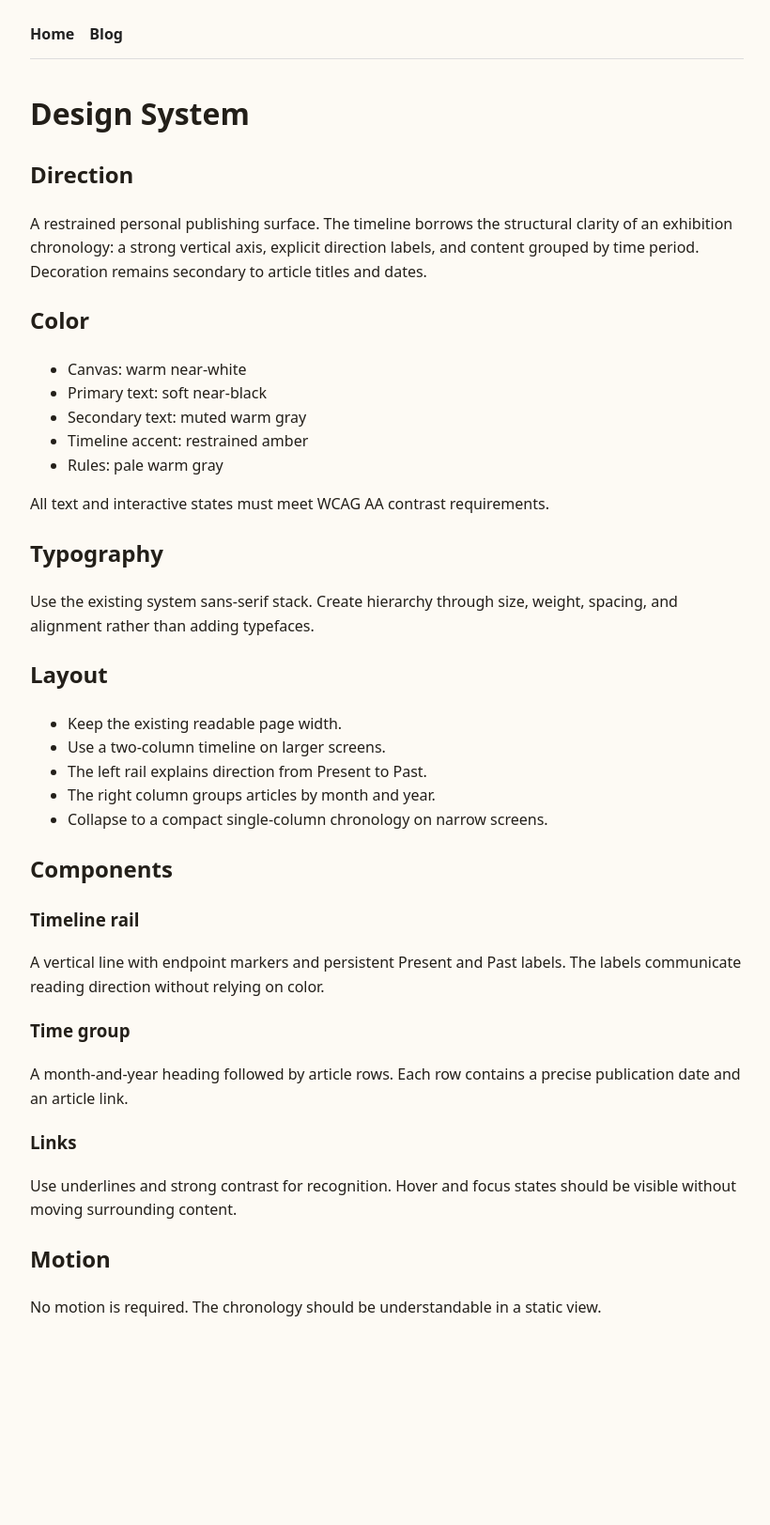
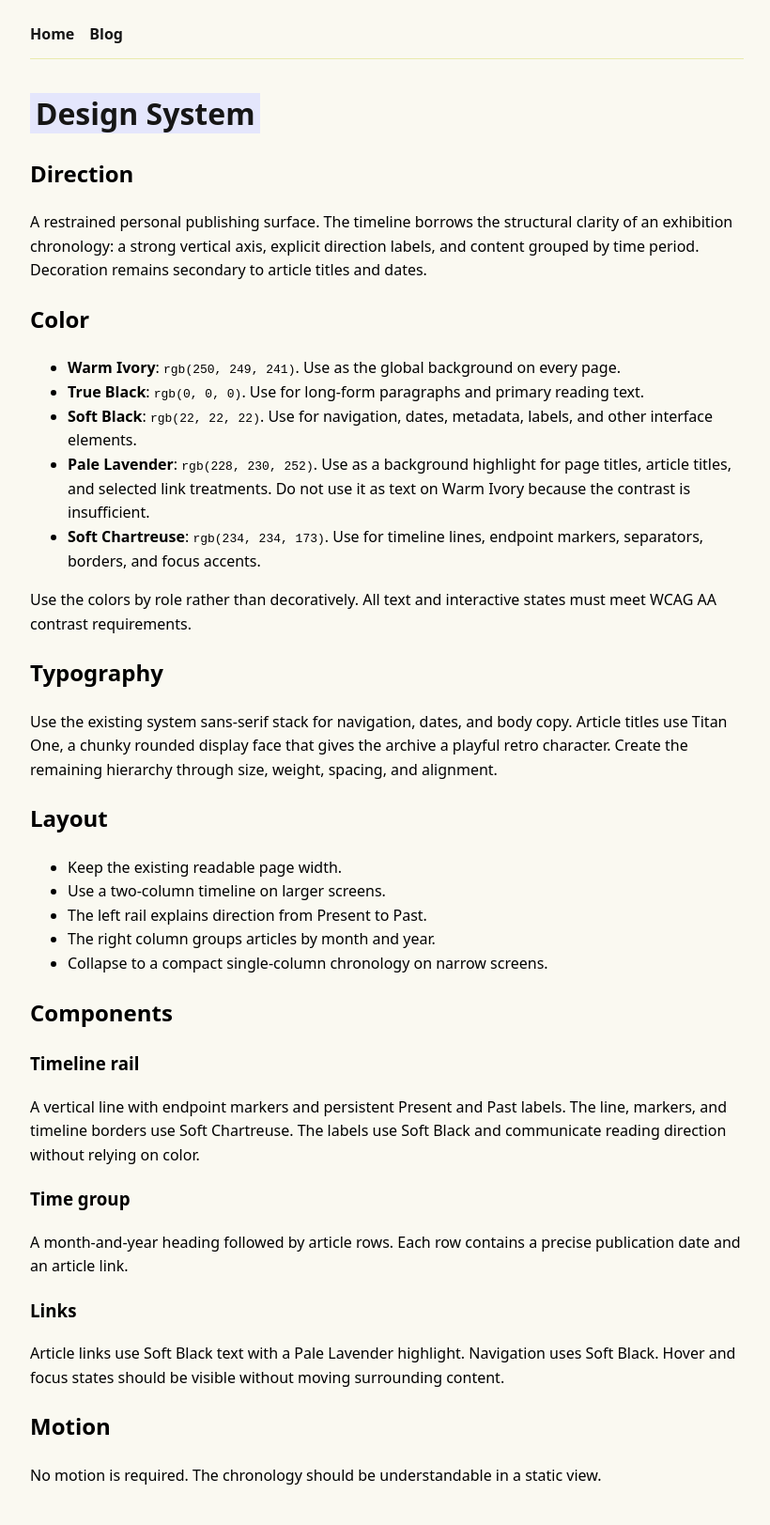
Before and after one commit to mister-one/mister-one.github.io, a Jekyll site: the page built from DESIGN.md, in a window 1280 px wide. Shown: the whole page at 94% size, without its empty margins (228-1048 px from the left). Built offline with Jekyll 4.4.1, drawn with Linux system fonts in a browser that asks for light colours; our own code applies the rules of GitHub Pages for plain Markdown files; before the commit the page ends 1445 px from its top, so only the background shows below that.

Commit message:
committed at: 2026-06-11 | 10-54-00 UTC

```diff
--- a/DESIGN.md
+++ b/DESIGN.md
@@ -9,18 +9,27 @@ article titles and dates.
 
 ## Color
 
-- Canvas: warm near-white
-- Primary text: soft near-black
-- Secondary text: muted warm gray
-- Timeline accent: restrained amber
-- Rules: pale warm gray
+- **Warm Ivory**: `rgb(250, 249, 241)`. Use as the global background on
+  every page.
+- **True Black**: `rgb(0, 0, 0)`. Use for long-form paragraphs and primary
+  reading text.
+- **Soft Black**: `rgb(22, 22, 22)`. Use for navigation, dates, metadata,
+  labels, and other interface elements.
+- **Pale Lavender**: `rgb(228, 230, 252)`. Use as a background highlight for
+  page titles, article titles, and selected link treatments. Do not use it as
+  text on Warm Ivory because the contrast is insufficient.
+- **Soft Chartreuse**: `rgb(234, 234, 173)`. Use for timeline lines, endpoint
+  markers, separators, borders, and focus accents.
 
-All text and interactive states must meet WCAG AA contrast requirements.
+Use the colors by role rather than decoratively. All text and interactive states
+must meet WCAG AA contrast requirements.
 
 ## Typography
 
-Use the existing system sans-serif stack. Create hierarchy through size, weight,
-spacing, and alignment rather than adding typefaces.
+Use the existing system sans-serif stack for navigation, dates, and body copy.
+Article titles use Titan One, a chunky rounded display face that gives the archive
+a playful retro character. Create the remaining hierarchy through size, weight,
+spacing, and alignment.
 
 ## Layout
 
@@ -35,7 +44,8 @@ spacing, and alignment rather than adding typefaces.
 ### Timeline rail
 
 A vertical line with endpoint markers and persistent Present and Past labels.
-The labels communicate reading direction without relying on color.
+The line, markers, and timeline borders use Soft Chartreuse. The labels use Soft
+Black and communicate reading direction without relying on color.
 
 ### Time group
 
@@ -44,8 +54,9 @@ publication date and an article link.
 
 ### Links
 
-Use underlines and strong contrast for recognition. Hover and focus states should
-be visible without moving surrounding content.
+Article links use Soft Black text with a Pale Lavender highlight. Navigation uses
+Soft Black. Hover and focus states should be visible without moving surrounding
+content.
 
 ## Motion
 
--- a/assets/css/style.css
+++ b/assets/css/style.css
@@ -1,24 +1,50 @@
+@import url("https://fonts.googleapis.com/css2?family=Titan+One&display=swap");
+
+:root {
+  --color-background: rgb(250, 249, 241);
+  --color-text: rgb(0, 0, 0);
+  --color-soft-black: rgb(22, 22, 22);
+  --color-lavender: rgb(228, 230, 252);
+  --color-chartreuse: rgb(234, 234, 173);
+}
+
 body {
   max-width: 760px;
   margin: 0 auto;
   padding: 24px;
   font-family: system-ui, sans-serif;
   line-height: 1.6;
-  color: oklch(24% 0.012 75);
-  background: oklch(98.5% 0.008 80);
+  color: var(--color-text);
+  background: var(--color-background);
+}
+
+h1 {
+  display: inline;
+  color: var(--color-soft-black);
+  background: var(--color-lavender);
+  box-decoration-break: clone;
+  -webkit-box-decoration-break: clone;
+  padding: 0 0.18em;
+}
+
+main p a {
+  color: var(--color-soft-black);
+  text-decoration-color: var(--color-soft-black);
+  text-underline-offset: 3px;
+  background: var(--color-lavender);
 }
 
 nav {
   display: flex;
   gap: 16px;
   margin-bottom: 32px;
-  border-bottom: 1px solid #ddd;
+  border-bottom: 1px solid var(--color-chartreuse);
   padding-bottom: 12px;
 }
 
 nav a {
   text-decoration: none;
-  color: #222;
+  color: var(--color-soft-black);
   font-weight: 600;
 }
 
@@ -30,7 +56,7 @@ img {
 
 .article-date {
   margin-top: -12px;
-  color: #666;
+  color: var(--color-soft-black);
   font-size: 0.9rem;
 }
 
@@ -59,8 +85,8 @@ img {
   margin: 16px 7px;
   background: repeating-linear-gradient(
     to bottom,
-    oklch(71% 0.14 75) 0,
-    oklch(71% 0.14 75) 5px,
+    var(--color-chartreuse) 0,
+    var(--color-chartreuse) 5px,
     transparent 5px,
     transparent 9px
   );
@@ -73,8 +99,8 @@ img {
   left: -4px;
   width: 8px;
   height: 8px;
-  border-right: 2px solid oklch(62% 0.16 70);
-  border-bottom: 2px solid oklch(62% 0.16 70);
+  border-right: 2px solid var(--color-chartreuse);
+  border-bottom: 2px solid var(--color-chartreuse);
   transform: rotate(45deg);
 }
 
@@ -91,9 +117,9 @@ img {
   width: 12px;
   height: 12px;
   box-sizing: border-box;
-  border: 2px solid oklch(62% 0.16 70);
+  border: 2px solid var(--color-chartreuse);
   border-radius: 50%;
-  background: oklch(98.5% 0.008 80);
+  background: var(--color-chartreuse);
 }
 
 .timeline-direction strong,
@@ -102,12 +128,13 @@ img {
 }
 
 .timeline-direction strong {
+  color: var(--color-soft-black);
   font-size: 1.05rem;
   line-height: 1.2;
 }
 
 .timeline-direction span {
-  color: oklch(48% 0.018 75);
+  color: var(--color-soft-black);
   font-size: 0.75rem;
 }
 
@@ -120,13 +147,13 @@ img {
   align-items: baseline;
   gap: 8px;
   margin: 0 0 20px;
-  color: oklch(24% 0.012 75);
+  color: var(--color-soft-black);
   font-size: clamp(1.5rem, 4vw, 2rem);
   line-height: 1.1;
 }
 
 .timeline-group h2 span {
-  color: oklch(53% 0.02 75);
+  color: var(--color-soft-black);
   font-size: 0.65em;
   font-weight: 500;
 }
@@ -143,34 +170,41 @@ img {
   gap: 20px;
   align-items: baseline;
   padding: 18px 0;
-  border-top: 1px solid oklch(88% 0.012 75);
+  border-top: 1px solid var(--color-chartreuse);
 }
 
 .timeline-entry:last-child {
-  border-bottom: 1px solid oklch(88% 0.012 75);
+  border-bottom: 1px solid var(--color-chartreuse);
 }
 
 .timeline-entry time {
-  color: oklch(48% 0.018 75);
+  color: var(--color-soft-black);
   font-size: 0.85rem;
   font-variant-numeric: tabular-nums;
 }
 
 .timeline-entry a {
-  color: oklch(24% 0.012 75);
-  font-size: clamp(1.05rem, 3vw, 1.2rem);
-  font-weight: 600;
-  text-decoration-color: oklch(71% 0.14 75);
-  text-decoration-thickness: 2px;
-  text-underline-offset: 4px;
+  color: var(--color-soft-black);
+  font-family: "Titan One", "Arial Black", sans-serif;
+  font-size: clamp(1.15rem, 3.5vw, 1.4rem);
+  font-weight: 400;
+  letter-spacing: 0.01em;
+  text-decoration: none;
+  background: linear-gradient(
+    to top,
+    var(--color-lavender) 0,
+    var(--color-lavender) 58%,
+    transparent 58%
+  );
 }
 
 .timeline-entry a:hover {
-  color: oklch(44% 0.13 62);
+  color: var(--color-soft-black);
+  background: var(--color-lavender);
 }
 
 .timeline-entry a:focus-visible {
-  outline: 3px solid oklch(79% 0.13 80);
+  outline: 3px solid var(--color-chartreuse);
   outline-offset: 4px;
   border-radius: 2px;
 }
@@ -197,8 +231,8 @@ img {
     margin: 0 16px;
     background: repeating-linear-gradient(
       to right,
-      oklch(71% 0.14 75) 0,
-      oklch(71% 0.14 75) 5px,
+      var(--color-chartreuse) 0,
+      var(--color-chartreuse) 5px,
       transparent 5px,
       transparent 9px
     );
```
